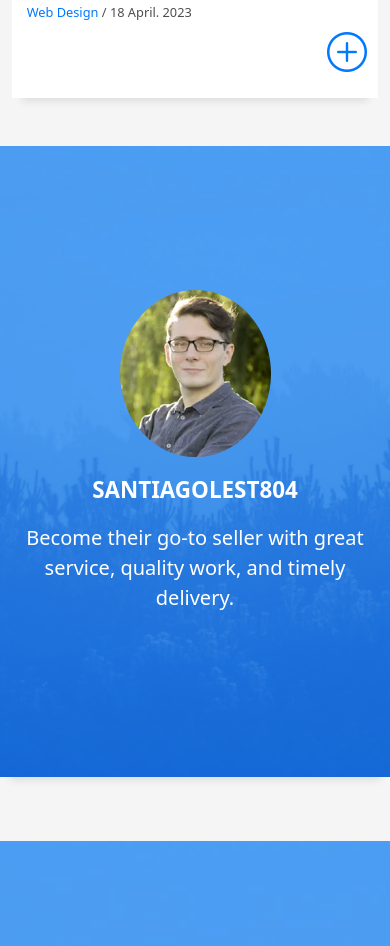
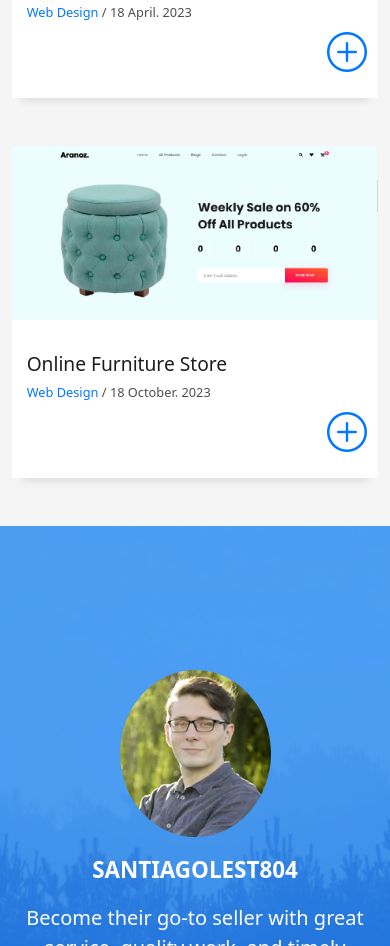
Before and after one commit to adilabbasi-786/portfoli, a plain HTML site: page index.html in a window 390 px wide. Shown: the part 6872-7818 px from the top of the page. Drawn offline with Linux system fonts and the light colour scheme.

Commit message:
add furniture web

```diff
--- a/index.html
+++ b/index.html
@@ -497,6 +497,44 @@
                 </div>
               </div>
             </div>
+            <div class="col-md-4">
+              <div class="work-box">
+                <a
+                  href="assets/img/furnitutre.png"
+                  data-gallery="portfolioGallery"
+                  class="portfolio-lightbox"
+                >
+                  <div class="work-img">
+                    <img
+                      src="assets/img/furnitutre.png"
+                      alt=""
+                      class="img-fluid"
+                    />
+                  </div>
+                </a>
+                <div class="work-content">
+                  <div class="row">
+                    <div class="col-sm-8">
+                      <h2 class="w-title">Online Furniture Store</h2>
+                      <div class="w-more">
+                        <span class="w-ctegory">Web Design</span> /
+                        <span class="w-date">18 October. 2023</span>
+                      </div>
+                    </div>
+                    <div class="col-sm-4">
+                      <div class="w-like">
+                        <a
+                          href="https://furniture-tau-gilt.vercel.app/"
+                          target="_blank"
+                        >
+                          <span class="bi bi-plus-circle"></span
+                        ></a>
+                      </div>
+                    </div>
+                  </div>
+                </div>
+              </div>
+            </div>
           </div>
         </div>
       </section>
```
Also changed, not shown: assets/img/furnitutre.png (added).
